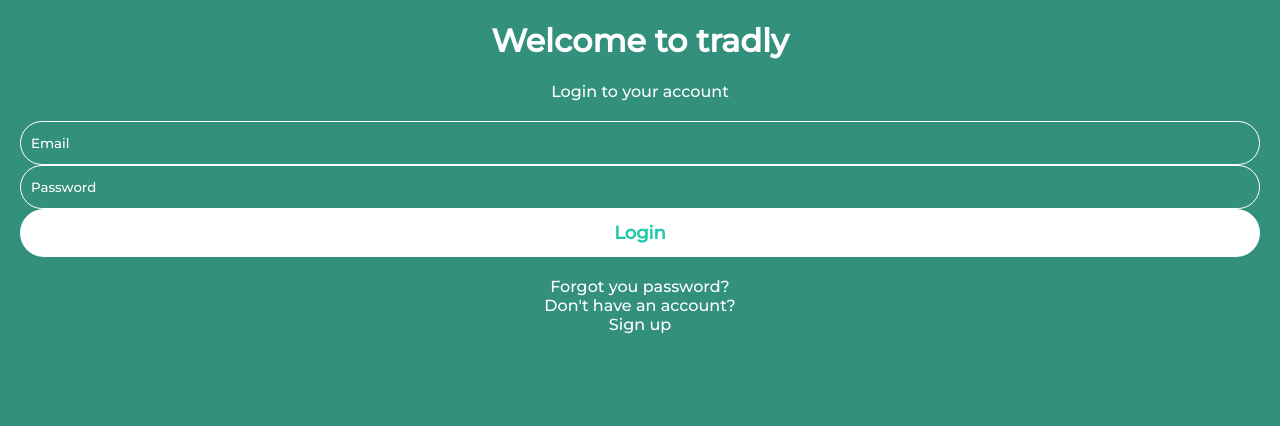
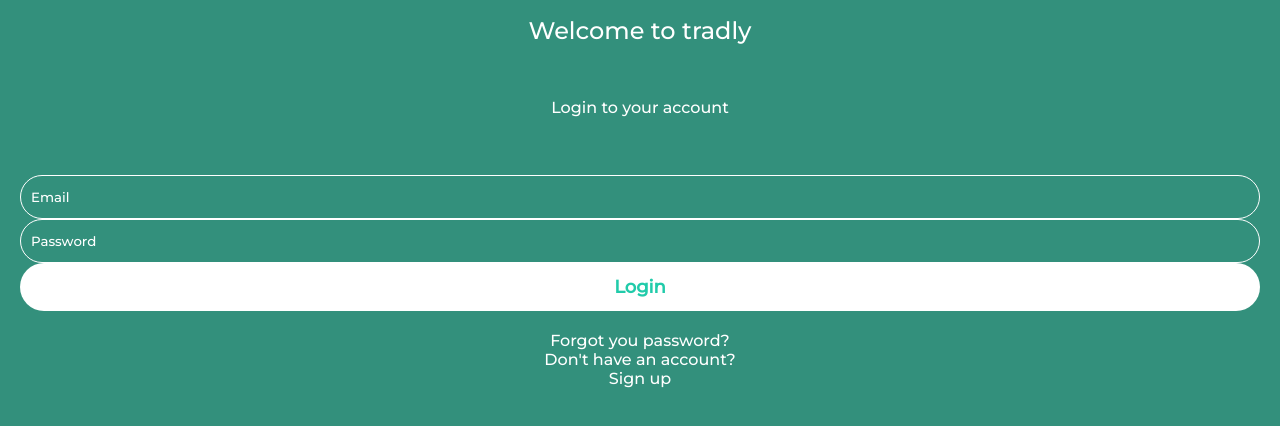
Before and after one commit to FranciscoJavierMartin/tradly, a Nuxt app: page / in a window 1280 px wide. Shown: the top 426 px of the page. Built offline with nearby package versions, Linux system fonts and the light colour scheme.

Commit message:
Style headings

```diff
--- a/components/LoginScreen/LoginScreen.vue
+++ b/components/LoginScreen/LoginScreen.vue
@@ -1,7 +1,7 @@
 <template>
   <div class="c-login-screen">
     <h1>Welcome to tradly</h1>
-    <span>Login to your account</span>
+    <h6>Login to your account</h6>
     <form>
       <input type="email" placeholder="Email" />
       <input type="password" placeholder="Password" />
@@ -29,6 +29,18 @@
   text-align: center;
   color: $white;
 
+  h1 {
+    font-size: 1.5rem;
+    font-weight: 500;
+    line-height: 29px;
+  }
+
+  h6 {
+    font-size: 16px;
+    font-weight: 400;
+    line-height: 19px;
+  }
+
   form {
     display: flex;
     flex-direction: column;
```
Also changed, not shown: 1 other file (tests, documents, lock files or other folders).
